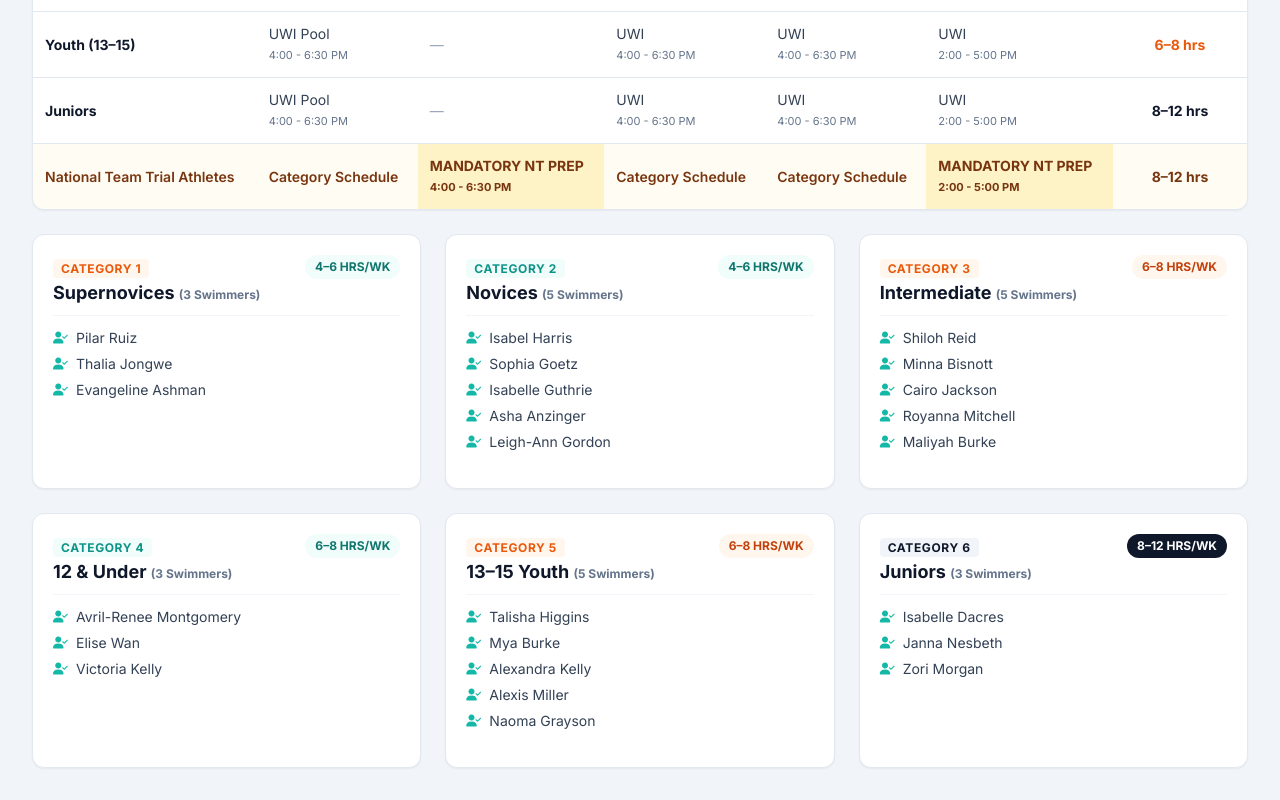
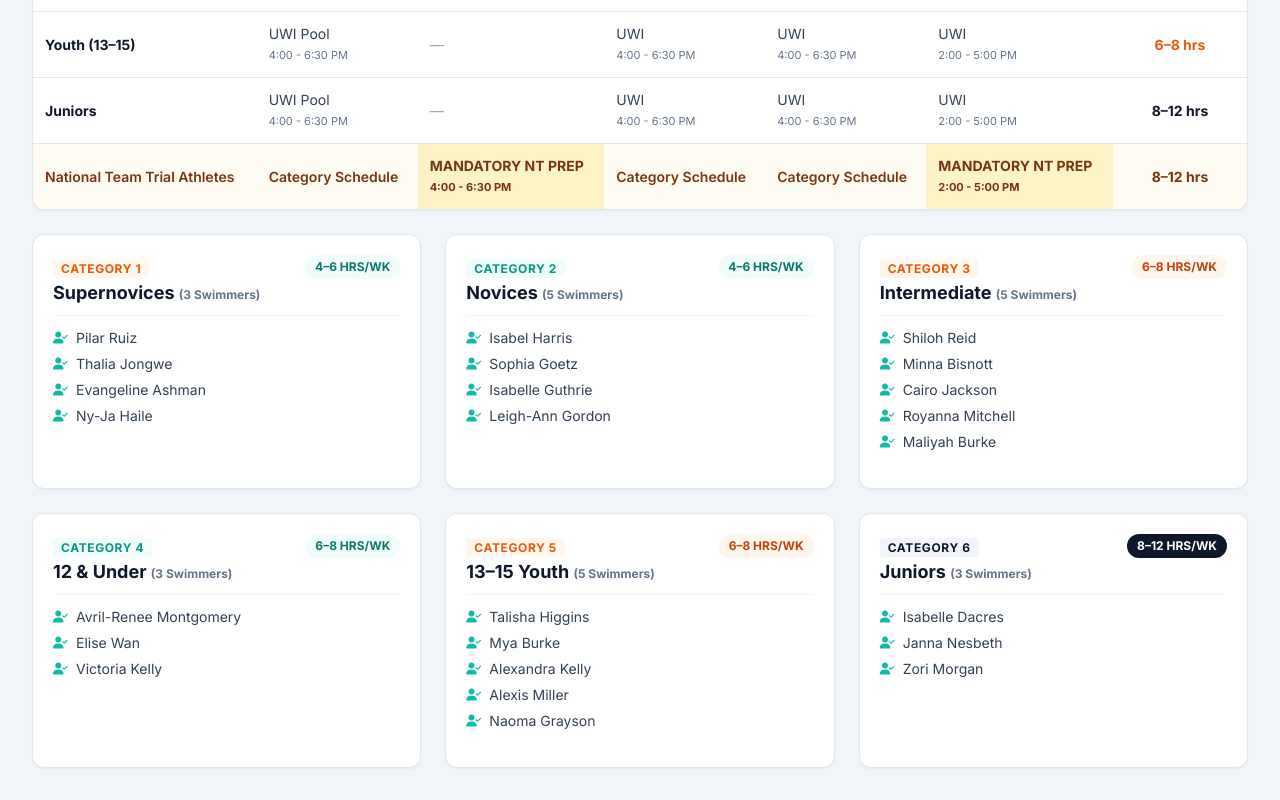
Before and after one commit to TornadoesSynchroResources/tornadoes-artistic-swimming, a website: page index.html in a window 1280 px wide. Shown: the part 809-1609 px from the top of the page. Drawn offline with nearby package versions, Linux system fonts and the light colour scheme; no server answers.

Commit message:
Update index.html

```diff
--- a/index.html
+++ b/index.html
@@ -335,6 +335,8 @@ body { overflow-x: hidden; }
 <li class="flex items-center gap-2"><i class="fas fa-user-check text-teal-500 text-xs"></i> Pilar Ruiz</li>
 <li class="flex items-center gap-2"><i class="fas fa-user-check text-teal-500 text-xs"></i> Thalia Jongwe</li>
 <li class="flex items-center gap-2"><i class="fas fa-user-check text-teal-500 text-xs"></i> Evangeline Ashman</li>
+<li class="flex items-center gap-2"><i class="fas fa-user-check text-teal-500 text-xs"></i> Ny-Ja Haile</li>
+
 </ul>
 </div>
 <!-- Novices -->
@@ -350,7 +352,6 @@ body { overflow-x: hidden; }
 <li class="flex items-center gap-2"><i class="fas fa-user-check text-teal-500 text-xs"></i> Isabel Harris</li>
 <li class="flex items-center gap-2"><i class="fas fa-user-check text-teal-500 text-xs"></i> Sophia Goetz</li>
 <li class="flex items-center gap-2"><i class="fas fa-user-check text-teal-500 text-xs"></i> Isabelle Guthrie</li>
-<li class="flex items-center gap-2"><i class="fas fa-user-check text-teal-500 text-xs"></i> Asha Anzinger</li>
 <li class="flex items-center gap-2"><i class="fas fa-user-check text-teal-500 text-xs"></i> Leigh-Ann Gordon</li>
 </ul>
 </div>
```
